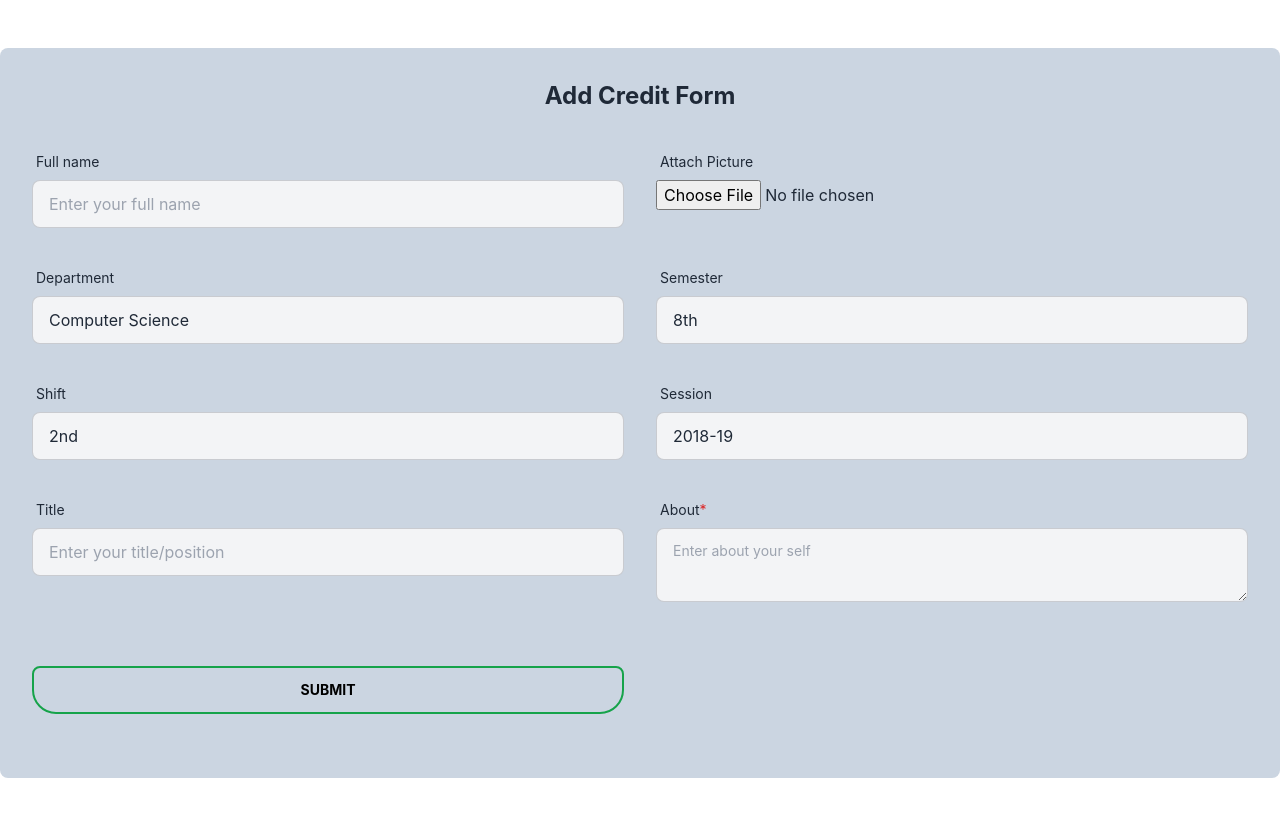
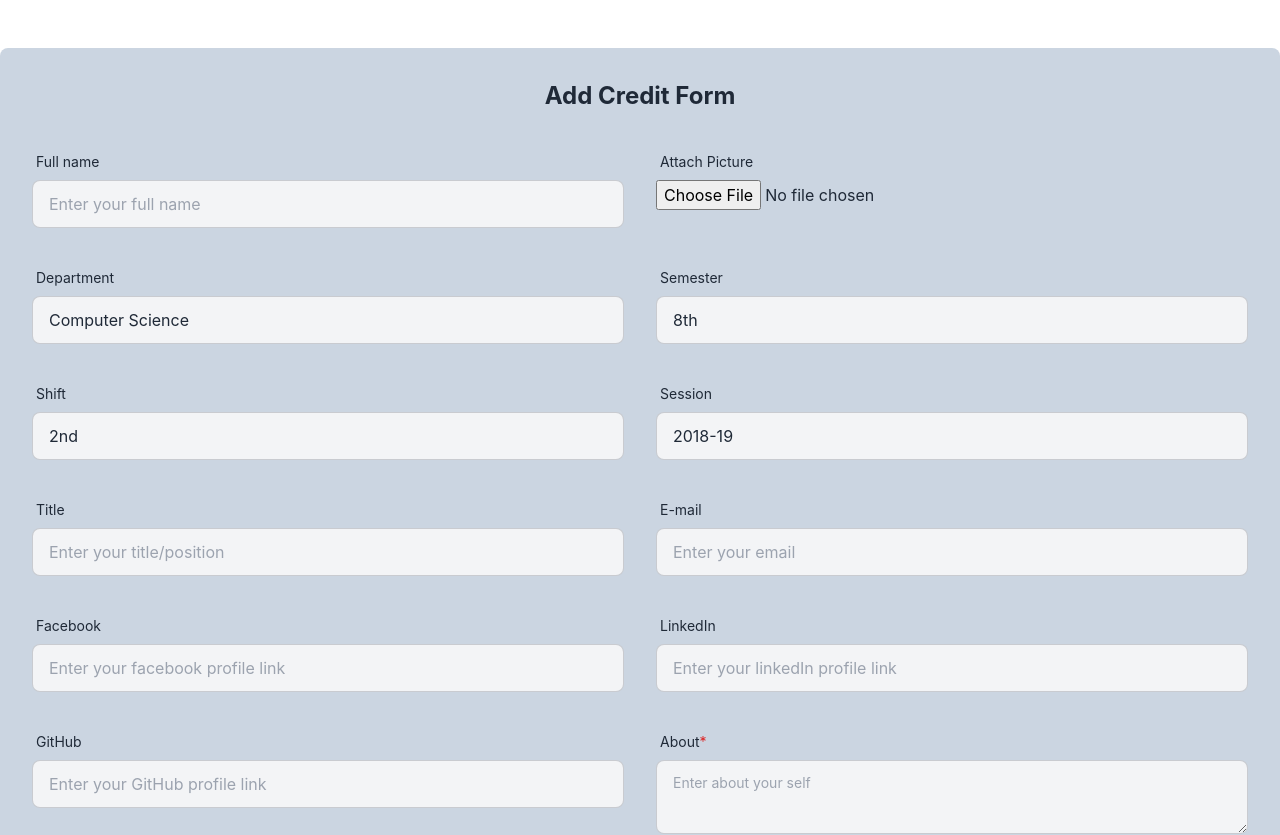
Before and after one commit to coder-sadhin/teachers-leave-application-client, a React (Create React App) app: page /creditForm in a window 1280 px wide. Shown: the top 835 px of the page. Built offline with nearby package versions, Linux system fonts and the light colour scheme; no server answers.

Commit message:
added social link to creditDetails page

```diff
--- a/package.json
+++ b/package.json
@@ -13,6 +13,7 @@
     "react-dom": "^18.2.0",
     "react-hook-form": "^7.41.5",
     "react-hot-toast": "^2.4.0",
+    "react-icons": "^4.7.1",
     "react-router-dom": "^6.6.1",
     "react-scripts": "5.0.1",
     "web-vitals": "^2.1.4"
--- a/src/Router/router.jsx
+++ b/src/Router/router.jsx
@@ -19,6 +19,7 @@ import Verification from '../pages/SingUpForm/Verification';
 import ViewStatus from '../pages/ViewStatus/ViewStatus';
 import PrivateRoute from './PrivetRoute';
 import History from '../pages/Dashboard/History/History';
+import { serverApi } from '../ServerApi/ServerApi';
 
 const router = createBrowserRouter([
     {
@@ -61,7 +62,7 @@ const router = createBrowserRouter([
             {
                 path: '/credit/:id',
                 element: <CreditDetails />,
-                loader: ({params}) => fetch(`https://teachers-leave-application-server.vercel.app/credit/${params.id}`)
+                loader: ({params}) => fetch(`${serverApi}/credit/${params.id}`)
             },
         ]
 
--- a/src/pages/CreditForm/CreditForm.jsx
+++ b/src/pages/CreditForm/CreditForm.jsx
@@ -19,6 +19,10 @@ const CreditForm = () => {
         const shift = data.shift;
         const session = data.session;
         const title = data.title;
+        const email = data.email;
+        const facebook = data.facebook;
+        const linkedIn = data.linkedIn;
+        const github = data.github;
         const description = data.description;
 
         // upload image with imagebb
@@ -34,7 +38,7 @@ const CreditForm = () => {
             .then(imageData => {
                 const img = (imageData.data.display_url);
                 const data = {
-                    name, img, department, semester, shift, session, title, description
+                    name, img, department, semester, shift, session, title, email, facebook, linkedIn, github, description
                 }
 
 
@@ -103,8 +107,34 @@ const CreditForm = () => {
                                 <label className="label">
                                     <span className="label-text">Title</span>
                                 </label>
-                                <input type="text" {...register("title", { required: "title is required" })} placeholder="Enter your title/position" className="bg-gray-100 input input-bordered" />
+                                <input type="text" {...register("title", { required: "Title is required" })} placeholder="Enter your title/position" className="bg-gray-100 input input-bordered" />
                                 {errors.title && <p role="alert" className='text-red-600'>{errors.title?.message}</p>}
+                            </div>
+                            <div className="form-control">
+                                <label className="label">
+                                    <span className="label-text">E-mail</span>
+                                </label>
+                                <input type="email" {...register("email", { required: "E-mail is required" })} placeholder="Enter your email" className="bg-gray-100 input input-bordered" />
+                                {errors.email && <p role="alert" className='text-red-600'>{errors.email?.message}</p>}
+                            </div>
+                            <div className="form-control">
+                                <label className="label">
+                                    <span className="label-text">Facebook</span>
+                                </label>
+                                <input type="text" {...register("facebook", { required: "Facebook is required" })} placeholder="Enter your facebook profile link" className="bg-gray-100 input input-bordered" />
+                                {errors.facebook && <p role="alert" className='text-red-600'>{errors.facebook?.message}</p>}
+                            </div>
+                            <div className="form-control">
+                                <label className="label">
+                                    <span className="label-text">LinkedIn</span>
+                                </label>
+                                <input type="text" {...register("linkedIn")} placeholder="Enter your linkedIn profile link" className="bg-gray-100 input input-bordered" />
+                            </div>
+                            <div className="form-control">
+                                <label className="label">
+                                    <span className="label-text">GitHub</span>
+                                </label>
+                                <input type="text" {...register("github")} placeholder="Enter your GitHub profile link" className="bg-gray-100 input input-bordered" />
                             </div>
                             <div className="form-control">
                                 <label className="label">
@@ -113,7 +143,7 @@ const CreditForm = () => {
                                 <textarea {...register("description", { required: "About is required" })} className="textarea bg-gray-100 input-bordered" placeholder="Enter about your self"></textarea>
                                 {errors.description && <p role="alert" className='text-red-600'>{errors.description?.message}</p>}
                             </div>
-                            <div className="form-control mt-4">
+                            <div className="form-control">
                                 <button type='submit' className="btn btn-outline border-2 border-green-600 text-black hover:bg-green-600 rounded-b-3xl font-bold mt-4">Submit</button>
                             </div>
                         </div>
--- a/src/pages/Credits/Credit/CreditDetails.jsx
+++ b/src/pages/Credits/Credit/CreditDetails.jsx
@@ -1,9 +1,11 @@
 import React from 'react';
 import { Link, useLoaderData } from 'react-router-dom';
+import { HiOutlineMail } from "react-icons/hi";
+import { FaFacebookF, FaGithub, FaLinkedinIn } from "react-icons/fa";
 
 const CreditDetails = () => {
     const credit = useLoaderData();
-    const { img, name, title, session, department, semester, shift, description } = credit;
+    const { img, name, title, email, facebook, linkedIn, github, session, department, semester, shift, description } = credit;
 
     console.log(credit);
     return (
@@ -11,12 +13,18 @@ const CreditDetails = () => {
             <div className="w-11/12 md:w-10/12  mx-auto py-12">
                 <div className=" px-4 pt-3 text-center">
                     <img className='w-11/12 sm:w-[350px] md:w-6/12 lg:w-4/12 h-80 sm:h-[430px] md:h-72 lg:h-96 mx-auto border-8 rounded-2xl border-x-green-600 border-y-orange-600 mb-3 ' src={img} alt="img" />
-                    <h2 className=" text-xl md:text-2xl font-bold mt-6">{name}</h2>
-                    <p className='text-xl font-bold'>{title}</p>
+                    <h2 className=" text-2xl md:text-2xl font-bold mt-6">{name}</h2>
+                    <p className='text-xl text-gray-800 font-bold'>{title}</p>
                     <p className='text-lg'><strong>Department: {department}</strong></p>
                     <p className='text-lg'><strong>Semester: {semester}</strong></p>
                     <p className='text-lg'><strong>Shift: {shift}</strong></p>
                     <p className='text-lg'><strong>Session: {session}</strong></p>
+                    <div className='flex justify-center mt-3'>
+                        <a className='hover:bg-green-400 p-2 rounded-full mr-3' href={email}><HiOutlineMail className='text-2xl' /></a>
+                        <a className='hover:bg-green-400 p-2 rounded-full mr-3' href={facebook}><FaFacebookF className='text-2xl' /></a>
+                        <a className='hover:bg-green-400 p-2 rounded-full mr-3' href={linkedIn}><FaLinkedinIn className='text-2xl' /></a>
+                        <a className='hover:bg-green-400 p-2 rounded-full mr-3' href={github}><FaGithub className='text-2xl' /></a>
+                    </div>
                     <p className='text-justify text-lg font-bold my-10'>{description}</p>
                     <div className="card-actions justify-center pb-4">
                         <Link to="/credits" className="btn btn-outline border-2 hover:bg-white hover:text-black rounded-b-3xl w-1/2"><span className='font-bold'>Go back</span></Link>
```
Also changed, not shown: 1 other file (tests, documents, lock files or other folders).
